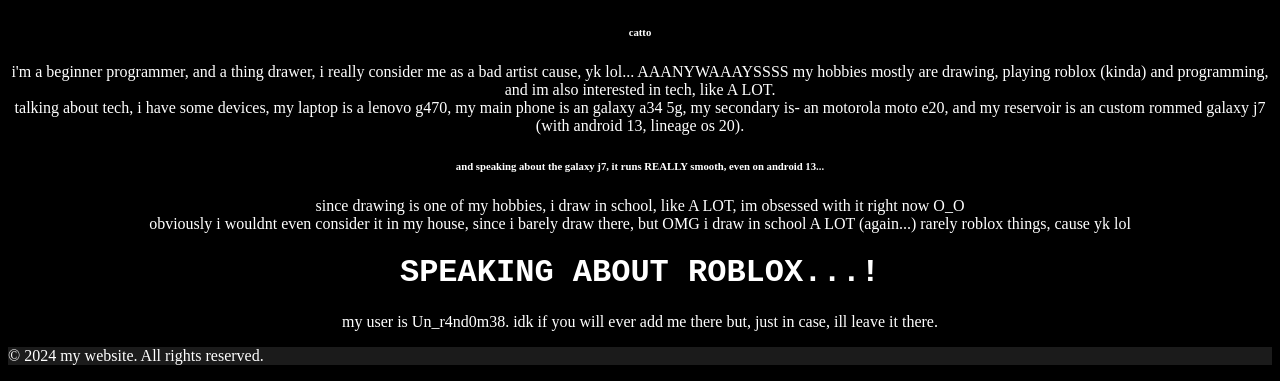
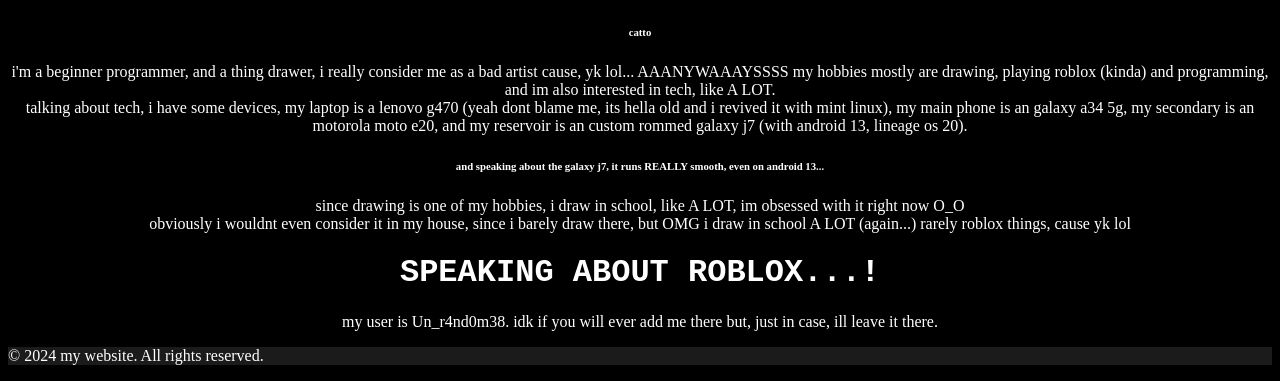
Before and after one commit to anpersonlol2077/hm-v2, a plain HTML site: page index.html in a window 1280 px wide. Shown: the part 485-866 px from the top of the page. Drawn offline with Linux system fonts and the light colour scheme.

Commit message:
Update index.html (Ha ha haaaaaaaaaa...!!!}

```diff
--- a/index.html
+++ b/index.html
@@ -33,7 +33,7 @@
         i'm a beginner programmer, and a thing drawer, i really consider me as a bad artist cause, yk lol... AAANYWAAAYSSSS
         my hobbies mostly are drawing, playing roblox (kinda) and programming, and im also interested in tech, like A LOT.
         <br>
-        talking about tech, i have some devices, my laptop is a lenovo g470, my main phone is an galaxy a34 5g, my secondary is-
+        talking about tech, i have some devices, my laptop is a lenovo g470 (yeah dont blame me, its hella old and i revived it with mint linux), my main phone is an galaxy a34 5g, my secondary is
         an motorola moto e20, and my reservoir is an custom rommed galaxy j7 (with android 13, lineage os 20).
         </center>
         <center>
```
